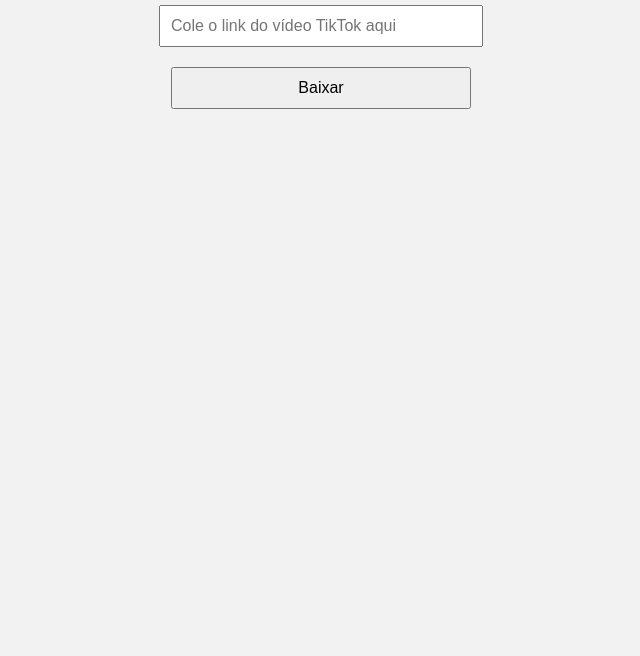
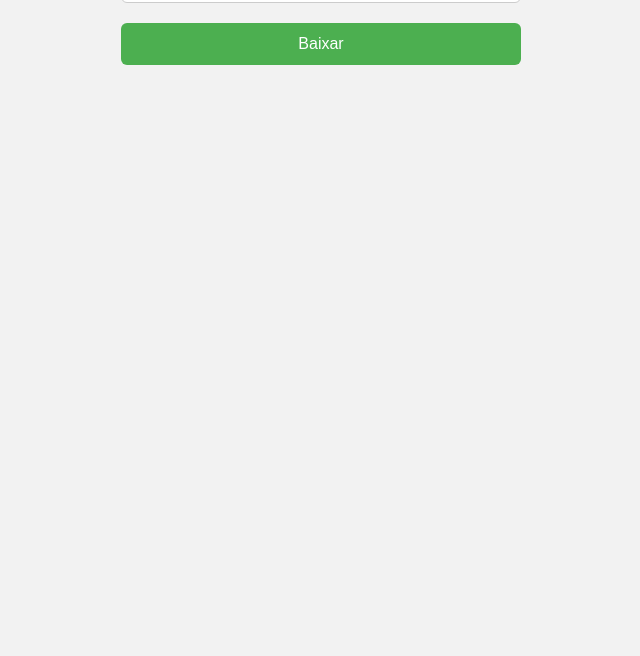
Before and after one commit to thalyspenha/jstk, a plain HTML site: page index.html in a window 1280 px wide. Shown: the part 144-800 px from the top of the page, without its empty margins (319-959 px from the left). Drawn offline with Linux system fonts and the light colour scheme.

Commit message:
Update index.html

```diff
--- a/index.html
+++ b/index.html
@@ -2,32 +2,77 @@
 <html lang="pt-BR">
 <head>
   <meta charset="UTF-8" />
+  <meta name="viewport" content="width=device-width, initial-scale=1.0" />
   <title>TikTok Downloader</title>
   <style>
+    * {
+      box-sizing: border-box;
+    }
+
     body {
       font-family: Arial, sans-serif;
+      background-color: #f2f2f2;
+      display: flex;
+      flex-direction: column;
+      align-items: center;
+      justify-content: flex-start;
+      min-height: 100vh;
+      margin: 0;
+      padding: 20px;
       text-align: center;
-      padding-top: 50px;
-      background-color: #f2f2f2;
     }
+
+    h1 {
+      font-size: 1.8rem;
+      margin-bottom: 20px;
+    }
+
     input, button {
-      padding: 10px;
-      font-size: 16px;
-      margin: 10px;
-      width: 300px;
+      padding: 12px;
+      font-size: 1rem;
+      margin: 10px 0;
+      width: 100%;
+      max-width: 400px;
+      border: 1px solid #ccc;
+      border-radius: 6px;
     }
+
+    button {
+      background-color: #4CAF50;
+      color: white;
+      border: none;
+      cursor: pointer;
+    }
+
+    button:hover {
+      background-color: #45a049;
+    }
+
     .result {
       margin-top: 30px;
+      max-width: 400px;
+      word-wrap: break-word;
     }
+
     .error {
       color: red;
+    }
+
+    @media (max-width: 480px) {
+      h1 {
+        font-size: 1.5rem;
+      }
+
+      input, button {
+        font-size: 1rem;
+        padding: 10px;
+      }
     }
   </style>
 </head>
 <body>
   <h1>📥 Baixar Vídeo do TikTok</h1>
   <input type="text" id="videoUrl" placeholder="Cole o link do vídeo TikTok aqui" />
-  <br />
   <button onclick="baixarVideo()">Baixar</button>
   <div class="result" id="resultado"></div>
 
@@ -53,7 +98,6 @@
 
           resultado.innerHTML = `<p>🎥 Baixando: <strong>${title}.mp4</strong></p>`;
 
-          // Faz o download automático
           const blob = await fetch(videoLink).then(res => res.blob());
           const urlBlob = URL.createObjectURL(blob);
           const a = document.createElement("a");
```
